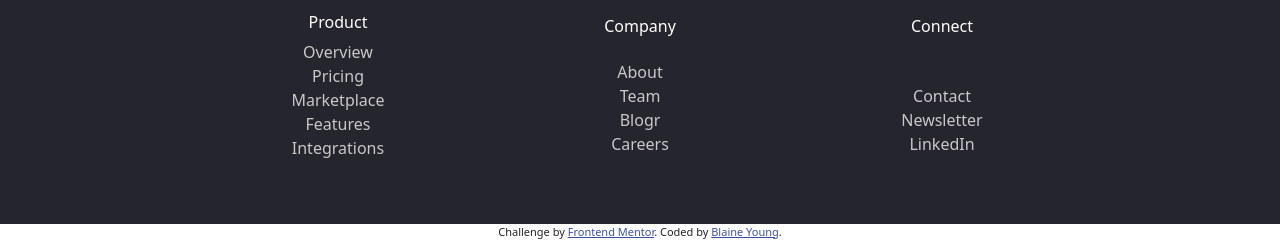
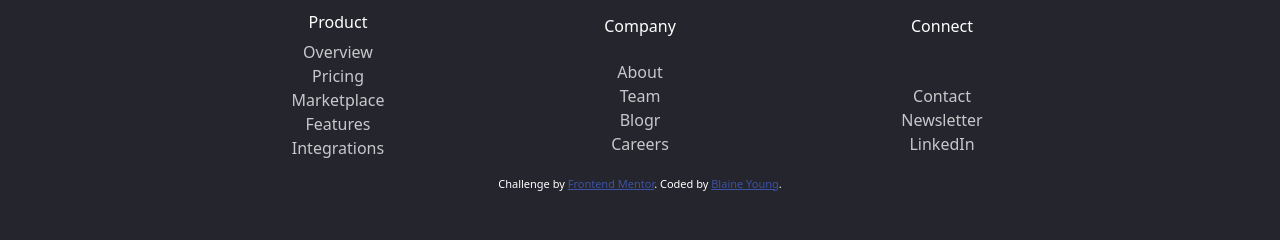
Before and after one commit to Blaine137/BlogrLandingPage, a plain HTML site: page index.html in a window 1280 px wide. Shown: the part 2589-2829 px from the top of the page. Drawn offline with nearby package versions, Linux system fonts and the light colour scheme; files whose address does not match are found by name.

Commit message:
finished desktop version

```diff
--- a/index.html
+++ b/index.html
@@ -17,7 +17,7 @@
 
   <!-- Feel free to remove these styles or customise in your own stylesheet 👍 -->
   <style>
-    .attribution { font-size: 11px; text-align: center; }
+    .attribution { font-size: 11px; text-align: center; color: white; }
     .attribution a { color: hsl(228, 45%, 44%); }
   </style>
 </head>
@@ -192,11 +192,16 @@
         </ul>
       </div>
     </div>
+    <div class="row">
+      <div class="col-12">
+        <div class="attribution">
+          Challenge by <a href="https://www.frontendmentor.io?ref=challenge" target="_blank">Frontend Mentor</a>.
+          Coded by <a href="https://blaineyoung.tech" target="_blank">Blaine Young</a>.
+        </div>
+      </div>
+    </div>
   </div>
-  <div class="attribution">
-    Challenge by <a href="https://www.frontendmentor.io?ref=challenge" target="_blank">Frontend Mentor</a>.
-    Coded by <a href="https://blaineyoung.tech" target="_blank">Blaine Young</a>.
-  </div>
+
 
   <script src="main.js"></script>
 
```
